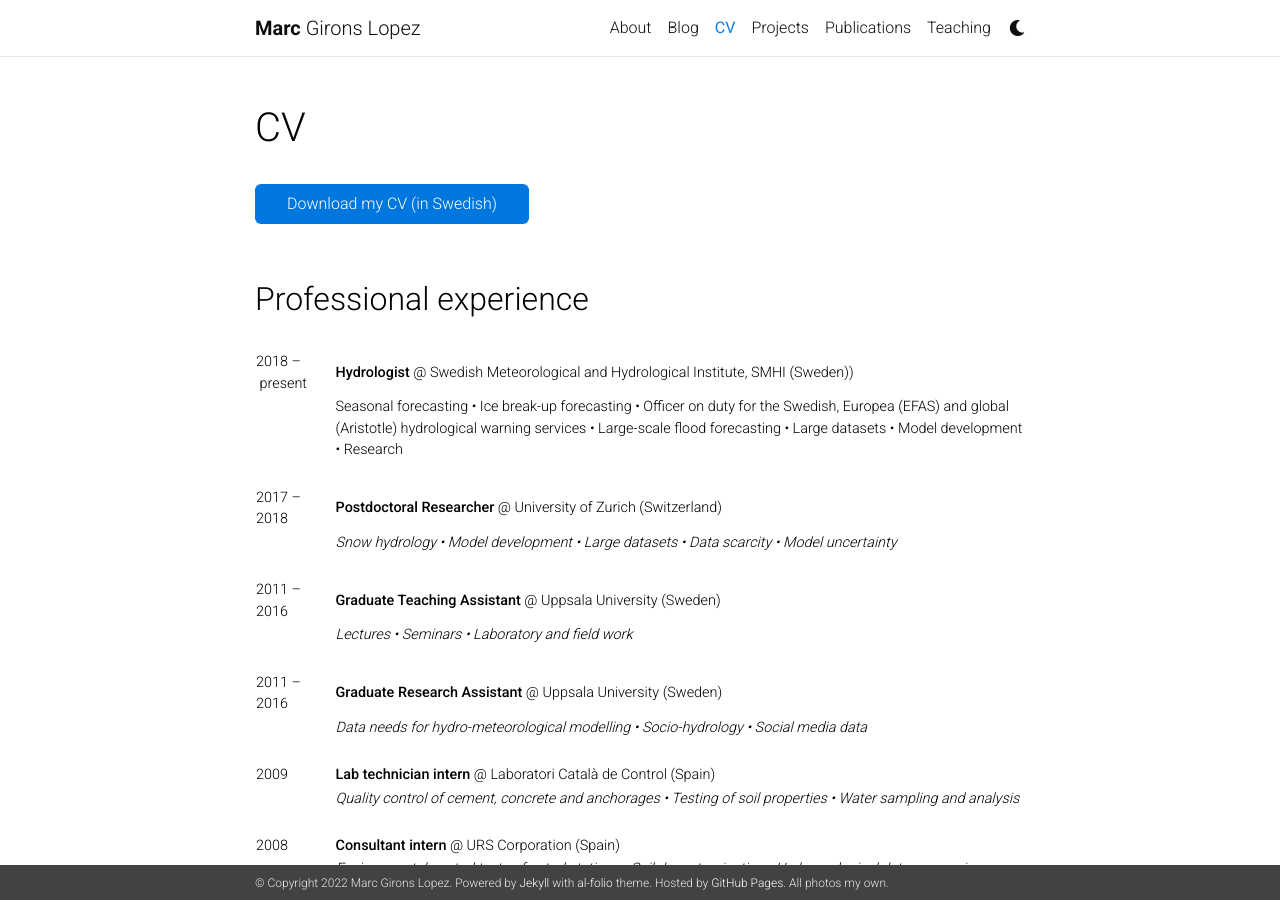
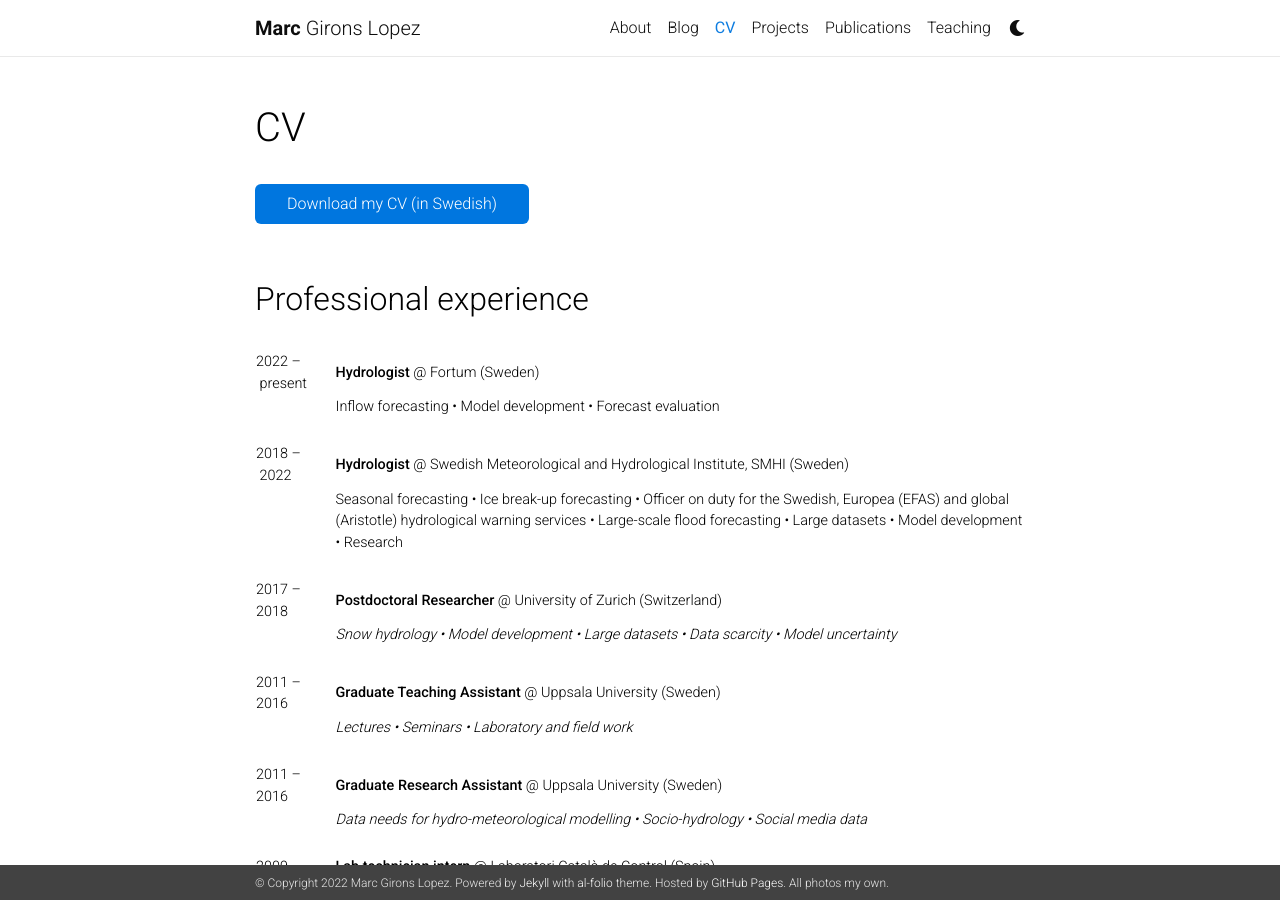
Before and after one commit to GironsLopez/GironsLopez.github.io, a Jekyll site: the page built from _pages/cv.md, in a window 1280 px wide and 900 px high. Built offline with Jekyll 4.4.1, drawn with Linux system fonts in a browser that asks for light colours; nearby versions of some CDN libraries; comment, search, counter and statistics services are not loaded; a style sheet for code colours, icons or effects is not loaded.

Commit message:
Update cv.md

```diff
--- a/_pages/cv.md
+++ b/_pages/cv.md
@@ -13,7 +13,10 @@ nav: true
 
 | | |
 |-|-|
-| 2018&nbsp;--&nbsp;present&nbsp;&nbsp; | **Hydrologist** @ Swedish Meteorological and Hydrological Institute, SMHI (Sweden)) |
+| 2022&nbsp;--&nbsp;present&nbsp;&nbsp; | **Hydrologist** @ Fortum (Sweden) |
+| | Inflow forecasting • Model development • Forecast evaluation |
+| | |
+| 2018&nbsp;--&nbsp;2022&nbsp;&nbsp; | **Hydrologist** @ Swedish Meteorological and Hydrological Institute, SMHI (Sweden) |
 | | Seasonal forecasting • Ice break-up forecasting • Officer on duty for the Swedish, Europea (EFAS) and global (Aristotle) hydrological warning services • Large-scale flood forecasting • Large datasets • Model development • Research |
 | | |
 | 2017 -- 2018 | **Postdoctoral Researcher** @ University of Zurich (Switzerland) |
```
